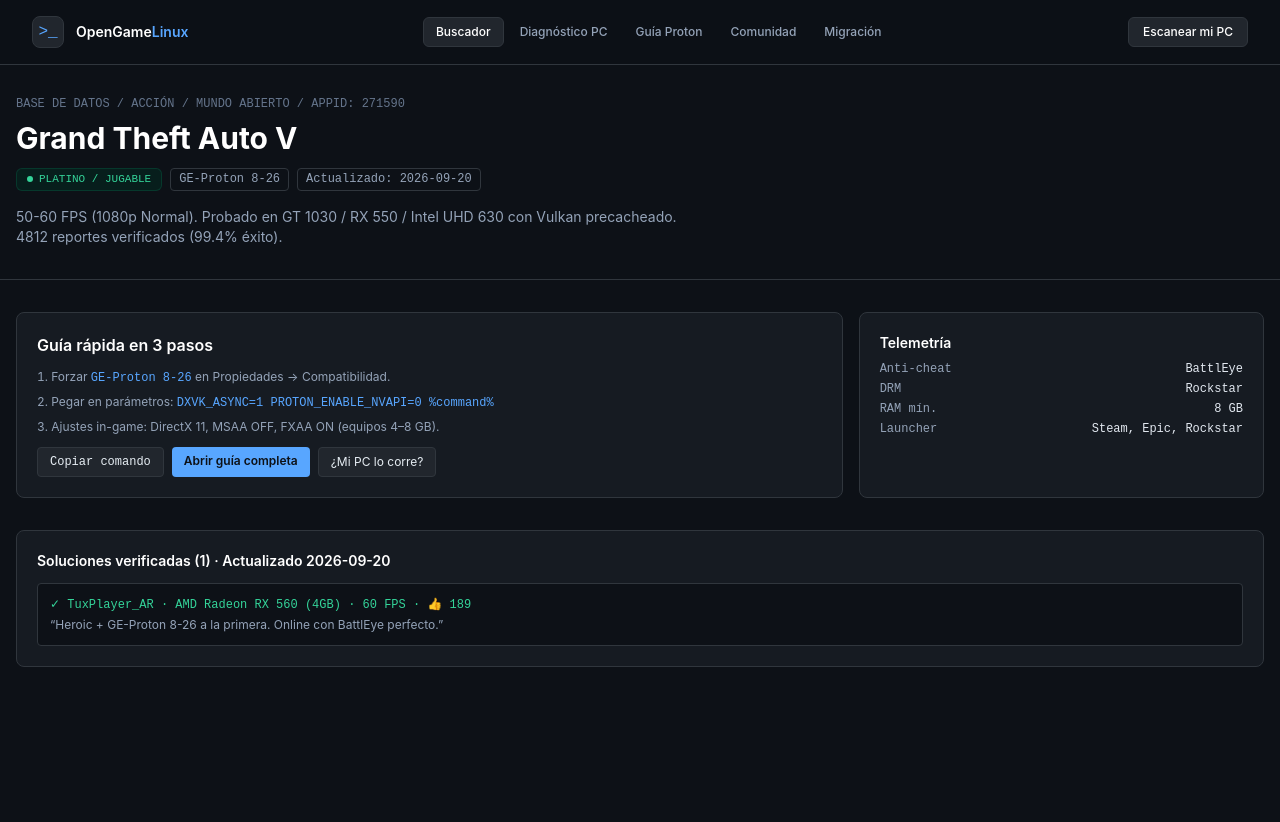
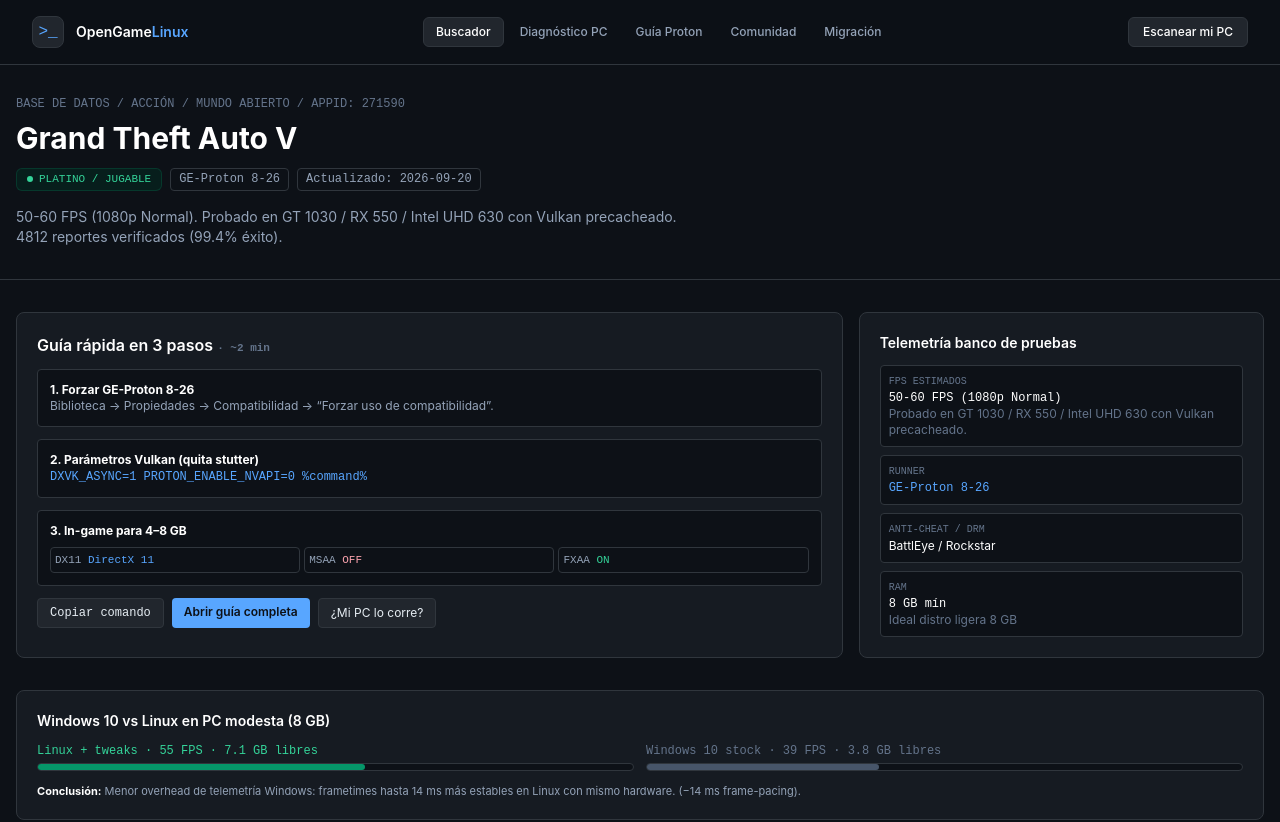
Before and after one commit to SePuLvEdA22/opengame-linux, a Next.js app: page /juegos/1 in a window 1280 px wide. Shown: the top 822 px of the page. Before the commit the page ends 800 px from the top, so only its background shows below. Built offline with nearby package versions, Linux system fonts and the light colour scheme.

Commit message:
Ficha + comparador Win/Linux + telemetría 4 cards + pasos mejorados

```diff
--- a/src/app/juegos/[id]/page.tsx
+++ b/src/app/juegos/[id]/page.tsx
@@ -4,6 +4,7 @@
 import { CopyButton } from "@/components/copy-button";
 import { getGameById } from "@/lib/search";
 import { verifiedSolutions } from "@/lib/reports";
+import { buildComparator } from "@/lib/comparator";
 
 export const revalidate = 3600;
 
@@ -12,6 +13,7 @@
   const game = getGameById(Number(id));
   if (!game) notFound();
   const sols = verifiedSolutions(game.id);
+  const comp = buildComparator(game);
   return (
     <>
       <SiteHeader active="buscador" />
@@ -34,11 +36,17 @@
         </section>
         <div className="max-w-7xl mx-auto px-4 py-8 grid grid-cols-1 lg:grid-cols-3 gap-4">
           <div className="lg:col-span-2 steel-card rounded-lg p-5">
-            <h2 className="font-semibold text-white">Guía rápida en 3 pasos</h2>
-            <ol className="text-xs text-slate-400 mt-3 space-y-2 list-decimal list-inside">
-              <li>Forzar <span className="font-mono text-primary">{game.protonVersion}</span> en Propiedades → Compatibilidad.</li>
-              <li>Pegar en parámetros: <code className="font-mono text-primary break-all">{game.envVars || "(nativo, sin parámetros)"}</code></li>
-              <li>Ajustes in-game: DirectX 11, MSAA OFF, FXAA ON (equipos 4–8 GB).</li>
+            <h2 className="font-semibold text-white">Guía rápida en 3 pasos <span className="font-mono text-[11px] text-slate-500">· ~2 min</span></h2>
+            <ol className="text-xs text-slate-400 mt-3 space-y-3 list-none">
+              <li className="bg-background border border-outline rounded p-3"><strong className="text-white">1. Forzar {game.protonVersion}</strong><br />Biblioteca → Propiedades → Compatibilidad → “Forzar uso de compatibilidad”.</li>
+              <li className="bg-background border border-outline rounded p-3"><strong className="text-white">2. Parámetros Vulkan (quita stutter)</strong><br /><code className="font-mono text-primary break-all">{game.envVars || "(nativo, sin parámetros)"}</code></li>
+              <li className="bg-background border border-outline rounded p-3"><strong className="text-white">3. In-game para 4–8 GB</strong>
+                <span className="grid grid-cols-3 gap-1 mt-2 font-mono text-[11px]">
+                  <span className="border border-outline rounded p-1">DX11 <em className="text-primary not-italic">DirectX 11</em></span>
+                  <span className="border border-outline rounded p-1">MSAA <em className="text-rose-300 not-italic">OFF</em></span>
+                  <span className="border border-outline rounded p-1">FXAA <em className="text-emerald-400 not-italic">ON</em></span>
+                </span>
+              </li>
             </ol>
             {game.envVars && (
               <div className="mt-3 flex flex-wrap gap-2">
@@ -49,15 +57,27 @@
             )}
           </div>
           <aside className="steel-card rounded-lg p-5">
-            <h2 className="font-semibold text-sm text-white">Telemetría</h2>
-            <dl className="text-xs font-mono text-slate-400 mt-2 space-y-1">
-              <div className="flex justify-between"><dt>Anti-cheat</dt><dd className="text-slate-200">{game.anticheat ?? "—"}</dd></div>
-              <div className="flex justify-between"><dt>DRM</dt><dd className="text-slate-200">{game.drm ?? "—"}</dd></div>
-              <div className="flex justify-between"><dt>RAM mín.</dt><dd className="text-slate-200">{game.reqMinRamGb} GB</dd></div>
-              <div className="flex justify-between"><dt>Launcher</dt><dd className="text-slate-200">{game.launcher.join(", ")}</dd></div>
+            <h2 className="font-semibold text-sm text-white">Telemetría banco de pruebas</h2>
+            <dl className="mt-3 space-y-2 text-xs">
+              <div className="bg-background border border-outline rounded p-2"><dt className="font-mono text-[10px] text-slate-500">FPS ESTIMADOS</dt><dd className="font-mono text-white">{game.fpsEstimado}</dd><dd className="text-slate-500">{game.fpsDetalle}</dd></div>
+              <div className="bg-background border border-outline rounded p-2"><dt className="font-mono text-[10px] text-slate-500">RUNNER</dt><dd className="font-mono text-primary">{game.protonVersion}</dd></div>
+              <div className="bg-background border border-outline rounded p-2"><dt className="font-mono text-[10px] text-slate-500">ANTI-CHEAT / DRM</dt><dd className="text-white">{game.anticheat ?? "—"} / {game.drm ?? "—"}</dd></div>
+              <div className="bg-background border border-outline rounded p-2"><dt className="font-mono text-[10px] text-slate-500">RAM</dt><dd className="font-mono text-white">{game.reqMinRamGb} GB mín</dd><dd className="text-slate-500">Ideal distro ligera 8 GB</dd></div>
             </dl>
           </aside>
         </div>
+        {comp && (
+          <div className="max-w-7xl mx-auto px-4 pb-4">
+            <div className="steel-card rounded-lg p-5">
+              <h2 className="font-semibold text-white text-sm">Windows 10 vs Linux en PC modesta ({game.reqMinRamGb} GB)</h2>
+              <div className="grid grid-cols-1 sm:grid-cols-2 gap-3 mt-3 text-xs">
+                <div><p className="font-mono text-emerald-400">Linux + tweaks · {comp.linuxFps} FPS · {comp.linuxRamFreeGb} GB libres</p><div className="h-2 rounded bg-background border border-outline mt-1"><div className="h-full bg-emerald-600 rounded" style={{ width: `${Math.min(100, comp.linuxFps)}%` }} /></div></div>
+                <div><p className="font-mono text-slate-500">Windows 10 stock · {comp.windowsFps} FPS · {comp.windowsRamFreeGb} GB libres</p><div className="h-2 rounded bg-background border border-outline mt-1"><div className="h-full bg-slate-600 rounded" style={{ width: `${Math.min(100, comp.windowsFps)}%` }} /></div></div>
+              </div>
+              <p className="text-[11px] text-slate-400 mt-3"><strong className="text-white">Conclusión:</strong> {comp.conclusion} (−{comp.latencySavingMs} ms frame-pacing).</p>
+            </div>
+          </div>
+        )}
         <div className="max-w-7xl mx-auto px-4 pb-8">
           <div className="steel-card rounded-lg p-5">
             <h2 className="font-semibold text-white text-sm">Soluciones verificadas ({sols.length}) · Actualizado {game.fechaVerificacion}</h2>
--- /dev/null
+++ b/src/lib/comparator.ts
@@ -0,0 +1,34 @@
+// Comparador Windows vs Linux — puro y testeable. Estimación explicable para sustentación.
+import type { CatalogGame } from "./games-data";
+
+export interface Comparator {
+  linuxFps: number;
+  windowsFps: number;
+  linuxRamFreeGb: number;
+  windowsRamFreeGb: number;
+  latencySavingMs: number;
+  conclusion: string;
+}
+
+function midFps(s: string): number {
+  const m = s.match(/(\d+)\s*[-–]\s*(\d+)/);
+  if (m) return Math.round((parseInt(m[1], 10) + parseInt(m[2], 10)) / 2);
+  const single = s.match(/(\d+)\s*FPS/);
+  if (single) return parseInt(single[1], 10);
+  return 45;
+}
+
+export function buildComparator(game: CatalogGame): Comparator | null {
+  if (game.estado === "no_funciona") return null;
+  const linuxFps = midFps(game.fpsEstimado);
+  const windowsFps = Math.max(20, Math.round(linuxFps * 0.7));
+  const totalRam = Math.max(8, game.reqMinRamGb);
+  return {
+    linuxFps,
+    windowsFps,
+    linuxRamFreeGb: Math.round((totalRam - 0.9) * 10) / 10,
+    windowsRamFreeGb: Math.round((totalRam - 4.2) * 10) / 10,
+    latencySavingMs: 14,
+    conclusion: "Menor overhead de telemetría Windows: frametimes hasta 14 ms más estables en Linux con mismo hardware.",
+  };
+}
```
Also changed, not shown: 1 other file (tests, documents, lock files or other folders).
